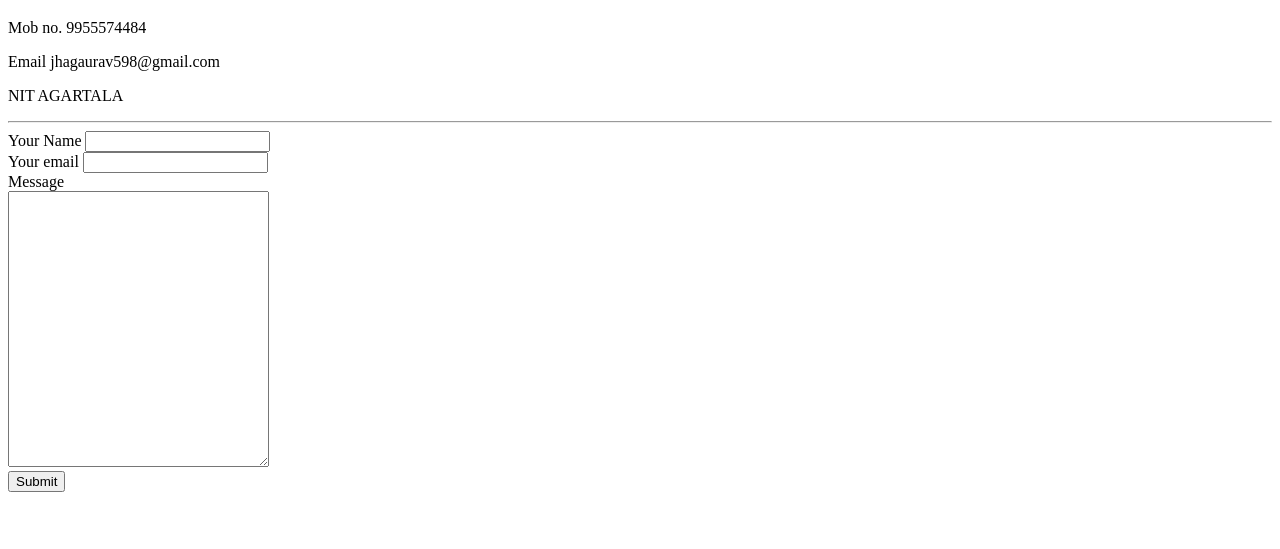
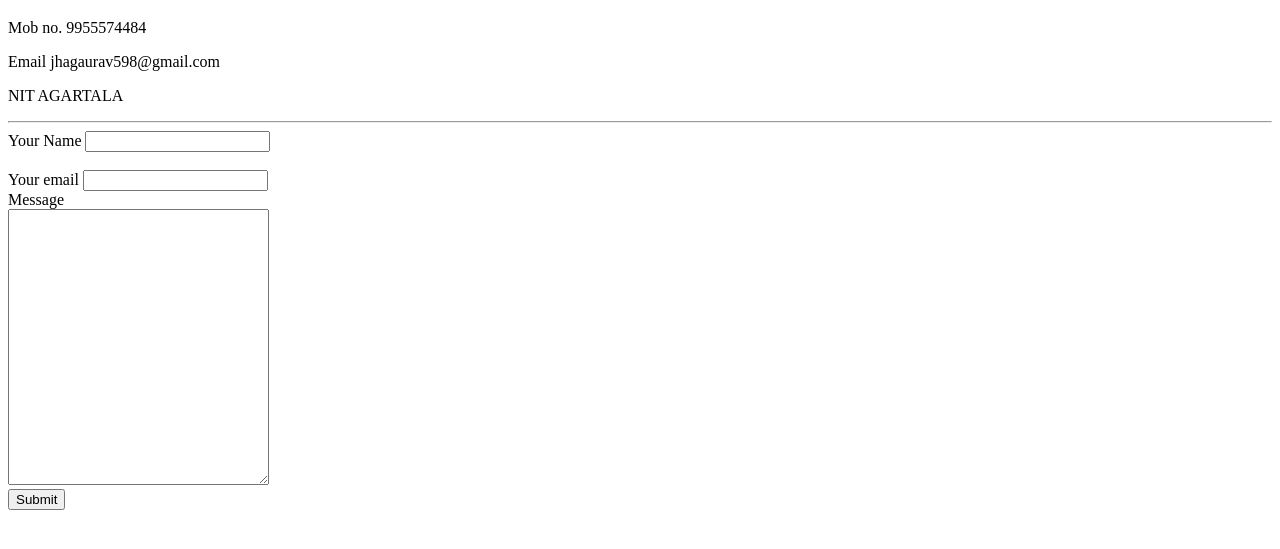
Before and after one commit to Erjha/resume, a plain HTML site: page Contact.html in a window 1280 px wide. Shown: the part 61-610 px from the top of the page. Drawn offline with Linux system fonts and the light colour scheme.

Commit message:
Update Contact.html

```diff
--- a/Contact.html
+++ b/Contact.html
@@ -12,7 +12,7 @@
     <hr>
     <form class="" action="mailto:jhagaurav598@gmail.com" method="post">
     <label for="">Your Name</label>
-    <input type="text" name="" value=""> <br>
+    <input type="text" name="" value=""> <br><br>
     <label for="">Your email</label>
     <input type="email" name="" value=""><br>
     <label for="">Message</label><br>
```
